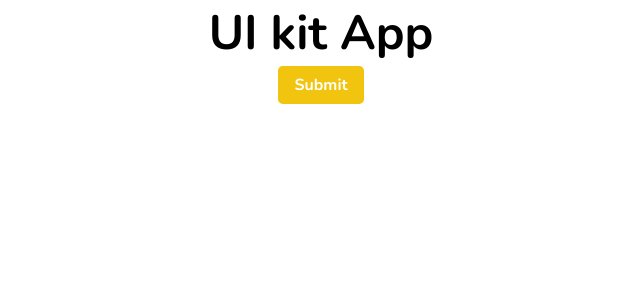
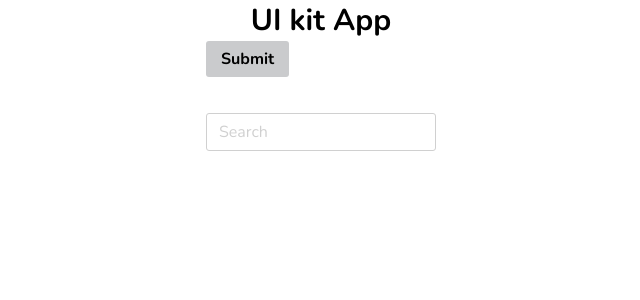
Before and after one commit to a-korkin/ui-kit-v1, a React (Create React App) app: page / in a window 1280 px wide. Shown: the top 300 px of the page, without its empty margins (319-959 px from the left). Built offline with nearby package versions, Linux system fonts and the light colour scheme.

Commit message:
input added

```diff
--- a/src/components/App/App.scss
+++ b/src/components/App/App.scss
@@ -22,8 +22,22 @@
     font-weight: 700;
 }
 
+:root {
+    // COLORS
+    --color-grey-light: rgb(208, 208, 208);
+    --color-grey-dark-1: #434344;
+    --color-grey-dark-2: #b8b9bb;
+
+    // FONTS
+    --font-size-default: 1.6rem;
+
+    // ELEMS
+    --border-radius: .3rem;
+}
+
 html {
     box-sizing: border-box;
+    font-size: 62.5%;
 }
 
 *,
@@ -35,7 +49,6 @@ html {
 }
 
 body {
-    font-size: 62.5%;
     font-family: "Nunito", sans-serif;
 }
 
@@ -48,4 +61,5 @@ h1 {
     display: grid;
     justify-content: center;
     align-content: center;
+    // background-color: #1abc9c;
 }
--- a/src/components/App/App.tsx
+++ b/src/components/App/App.tsx
@@ -1,5 +1,6 @@
 import React from "react";
 import Button from "../../ui/Button";
+import Input from "../../ui/Input";
 
 import "./App.scss";
 
@@ -8,7 +9,13 @@ const App: React.FC = () => {
         <>
         <h1>UI kit App</h1>
         <div className="container">
-            <Button>Submit</Button>
+            <div>
+                <Button>Submit</Button>
+            </div>
+            <br />
+            <div>
+                <Input label="Search" />
+            </div>
         </div>
         </>
     );
--- a/src/ui/Button/Button.scss
+++ b/src/ui/Button/Button.scss
@@ -1,14 +1,14 @@
 .btn {
     cursor: pointer;
     display: inline-block;
-    padding: .5rem 1rem;
+    padding: .7rem 1.5rem;
     font-family: inherit;
-    font-size: 1rem;
+    font-size: var(--font-size-default);
     background-color: #CACBCD;
-    color: #434344;
+    color: var(--color-grey-dark);
     font-weight: 700;
     outline: none;
-    border-radius: .3rem;
+    border-radius: var(--border-radius);
     border: none;
     transition: all .1s;
 
--- a/src/ui/Button/Button.tsx
+++ b/src/ui/Button/Button.tsx
@@ -7,7 +7,7 @@ interface IButtonProps {
 
 const Button: React.FC<IButtonProps> = ({children}) => {
     return (
-        <button className="btn btn-warning">{children}</button>
+        <button className="btn">{children}</button>
     );
 }
 
--- /dev/null
+++ b/src/ui/Input/Input.scss
@@ -0,0 +1,37 @@
+.input {
+    display: flex;
+    flex-direction: column;
+    width: 100%;
+
+    &__field {
+        font-family: inherit;
+        font-size: var(--font-size-default);
+        width: 100%;
+        padding: .7rem 1.2rem;
+        outline: none;
+        border: .1rem solid var(--color-grey-light);
+        border-radius: var(--border-radius);
+        background: transparent;
+
+        &::-webkit-input-placeholder {
+            color: var(--color-grey-light);
+        }
+
+        &:focus {
+            border: .1rem solid var(--color-grey-dark-2);
+        }
+    }
+
+    &__label {
+        color: #000;
+        display: block;
+        order: -1;
+        margin-left: 1.2rem;
+        font-size: var(--font-size-default);
+        transition: all .2s;
+    }
+
+    &__field:placeholder-shown + &__label {
+        opacity: 0;
+    }
+}
--- /dev/null
+++ b/src/ui/Input/Input.tsx
@@ -0,0 +1,22 @@
+import React from "react";
+import "./Input.scss";
+
+interface IInputProps {
+    label: string;
+}
+
+const Input: React.FC<IInputProps> = ({label}) => {
+    return (
+        <div className="input">
+            <input
+                id="input"
+                className="input__field"
+                type="text"
+                placeholder={label}
+            />
+            <label className="input__label" htmlFor="input">{label}</label>
+        </div>
+    );
+}
+
+export default Input;
--- /dev/null
+++ b/src/ui/Input/index.ts
@@ -0,0 +1,2 @@
+import Input from "./Input";
+export default Input;
```
